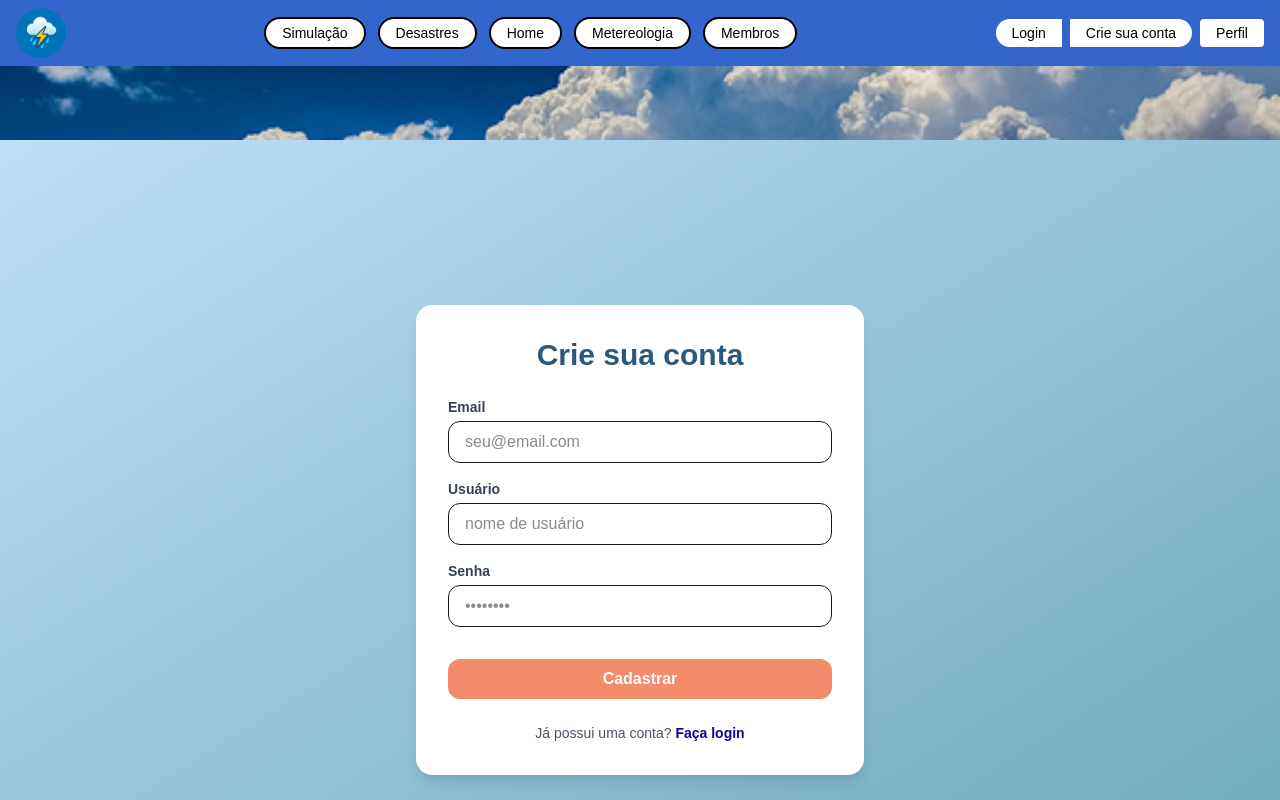
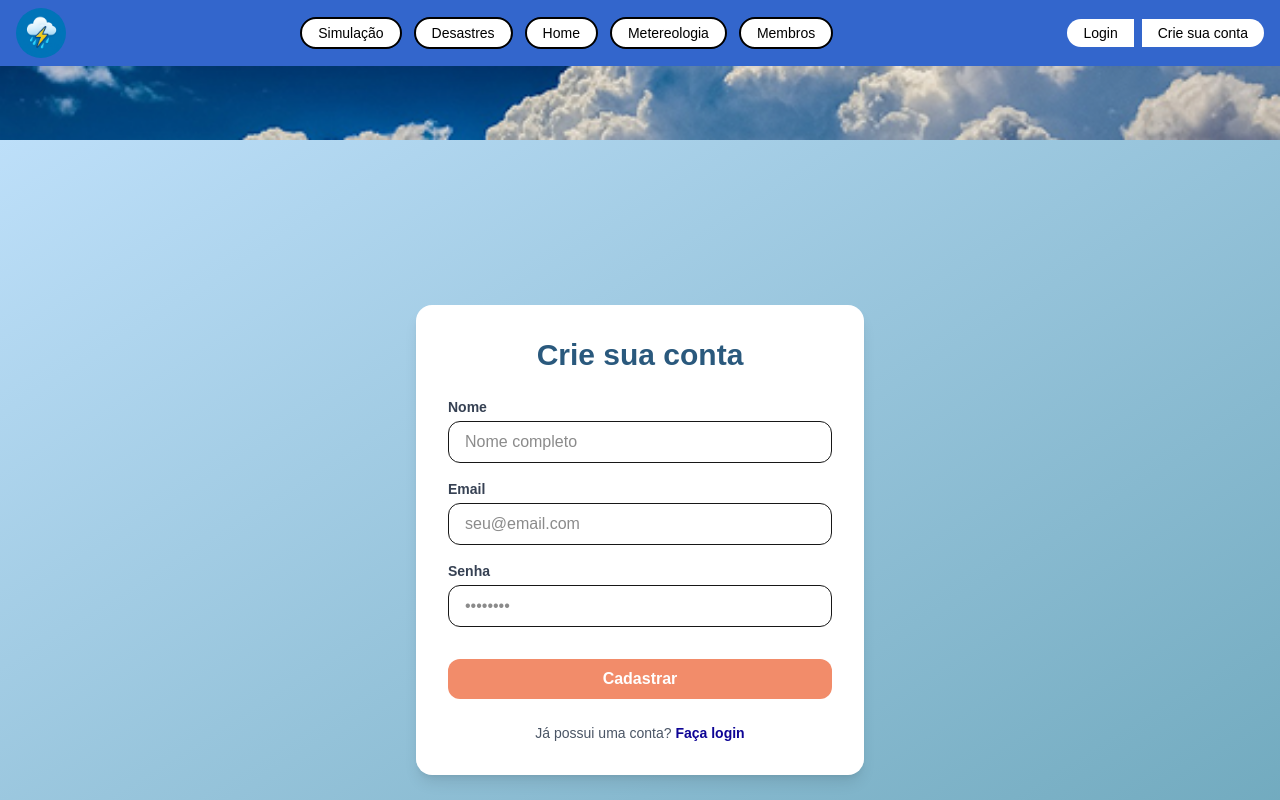
Before and after one commit to juliabusso/GlobalSolutionClimaAI, a Next.js app in the folder climaai/: page /cadastro in a window 1280 px wide. Shown: the top 800 px of the page. Built offline with nearby package versions, Linux system fonts and the light colour scheme.

Commit message:
Página de cadastro arrumada

```diff
--- a/climaai/src/app/cadastro/page.tsx
+++ b/climaai/src/app/cadastro/page.tsx
@@ -1,12 +1,89 @@
 import Link from "next/link";
-import FormCadastro from "../../components/FormCadastro/FormCadastro";
+import { useState } from "react";
+import { useRouter } from "next/navigation";
 
 export default function CadastroPage() {
+  const [nome, setNome] = useState("");
+  const [email, setEmail] = useState("");
+  const [senha, setSenha] = useState("");
+  const [mensagem, setMensagem] = useState("");
+  const router = useRouter();
+
+  const handleCadastro = async (e: React.FormEvent<HTMLFormElement>) => {
+    e.preventDefault();
+
+    try {
+      const response = await fetch("https://gs-java-k07h.onrender.com/usuarios/cadastro", {
+        method: "POST",
+        headers: {
+          "Content-Type": "application/json",
+        },
+        body: JSON.stringify({ nome, email, senha }),
+      });
+
+      const data = await response.json();
+
+      if (response.ok) {
+        localStorage.setItem("token", data.token);
+        localStorage.setItem("nome", data.nome);
+        localStorage.setItem("email", data.email);
+        setMensagem("Cadastro realizado com sucesso!");
+        router.push("/perfil");
+      } else {
+        setMensagem(data.message || "Erro no cadastro.");
+      }
+    } catch (error) {
+      console.error("Erro ao cadastrar:", error);
+      setMensagem("Erro ao conectar com o servidor.");
+    }
+  };
+
   return (
     <div className="min-h-screen flex items-center justify-center bg-gradient-to-br from-[#bddff9] to-[#6BA6BA] p-4">
       <div className="w-full max-w-md bg-white rounded-2xl shadow-lg p-8">
         <h2 className="text-3xl font-bold text-[#2A597D] mb-6 text-center">Crie sua conta</h2>
-        <FormCadastro />
+        <form onSubmit={handleCadastro} className="space-y-4">
+          <div>
+            <label className="block text-sm font-semibold text-gray-700">Nome</label>
+            <input
+              type="text"
+              value={nome}
+              onChange={(e) => setNome(e.target.value)}
+              className="w-full px-4 py-2 mt-1 border rounded-xl focus:outline-none focus:ring-2 focus:ring-[#6BA6BA]"
+              placeholder="Nome completo"
+              required
+            />
+          </div>
+          <div>
+            <label className="block text-sm font-semibold text-gray-700">Email</label>
+            <input
+              type="email"
+              value={email}
+              onChange={(e) => setEmail(e.target.value)}
+              className="w-full px-4 py-2 mt-1 border rounded-xl focus:outline-none focus:ring-2 focus:ring-[#6BA6BA]"
+              placeholder="seu@email.com"
+              required
+            />
+          </div>
+          <div>
+            <label className="block text-sm font-semibold text-gray-700">Senha</label>
+            <input
+              type="password"
+              value={senha}
+              onChange={(e) => setSenha(e.target.value)}
+              className="w-full px-4 py-2 mt-1 border rounded-xl focus:outline-none focus:ring-2 focus:ring-[#6BA6BA]"
+              placeholder="••••••••"
+              required
+            />
+          </div>
+          <button
+            type="submit"
+            className="w-full py-2 mt-4 font-bold text-white rounded-xl bg-[#F28C6A] hover:bg-[#e57755] transition-colors"
+          >
+            Cadastrar
+          </button>
+          {mensagem && <p className="text-center text-sm mt-2 text-red-600">{mensagem}</p>}
+        </form>
         <p className="mt-6 text-sm text-center text-gray-600">
           Já possui uma conta?{' '}
           <Link href="/login" className="text-[#0e0495] font-semibold hover:underline">
--- a/climaai/src/components/Header.tsx
+++ b/climaai/src/components/Header.tsx
@@ -2,8 +2,29 @@
 
 import Image from 'next/image';
 import Link from 'next/link';
+import { useEffect, useState } from 'react';
+import { useRouter } from 'next/navigation';
 
 export default function Header() {
+  const [usuario, setUsuario] = useState<{ nome: string } | null>(null);
+  const router = useRouter();
+
+  useEffect(() => {
+    // Recupera dados do usuário do localStorage
+    const nome = localStorage.getItem("nome");
+    const token = localStorage.getItem("token");
+
+    if (token && nome) {
+      setUsuario({ nome });
+    }
+  }, []);
+
+  const handleLogout = () => {
+    localStorage.clear();
+    setUsuario(null);
+    router.push("/login");
+  };
+
   const menuItems = [
     { label: "Simulação", href: "/simulacao" },
     { label: "Desastres", href: "/desastres" },
@@ -14,9 +35,8 @@ export default function Header() {
 
   return (
     <header className="w-full">
-      {/* Barra azul com logo, navegação e acesso */}
+      {/* Barra azul com logo e navegação */}
       <div className="bg-[#3366cc] flex flex-wrap items-center justify-between px-4 py-2">
-        {/* Logo */}
         <div className="flex items-center gap-4">
           <Image
             src="/img/logo.png"
@@ -27,7 +47,6 @@ export default function Header() {
           />
         </div>
 
-        {/* Navegação central */}
         <nav className="flex flex-wrap gap-3">
           {menuItems.map((item, i) => (
             <Link
@@ -40,8 +59,21 @@ export default function Header() {
           ))}
         </nav>
 
-        {/* Acesso/Login */}
-        <div className="flex gap-2 mt-3 md:mt-0">
+        <div className="flex items-center gap-2 mt-3 md:mt-0">
+          {usuario ? (
+            <>
+              <span className="text-white font-medium">
+                Olá, {usuario.nome}
+              </span>
+              <button
+                onClick={handleLogout}
+                className="bg-red-500 text-white rounded-full px-4 py-1 text-sm font-medium hover:bg-red-600 transition"
+              >
+                Sair
+              </button>
+            </>
+          ) : (
+            <>
               <Link
                 href="/login"
                 className="bg-white text-black rounded-l-full px-4 py-1 text-sm font-medium hover:bg-gray-100 transition"
@@ -54,21 +86,12 @@ export default function Header() {
               >
                 Crie sua conta
               </Link>
-
-          {/* Acesso/Login */}
-        <div className="flex gap-2 mt-3 md:mt-0">
-          <Link
-            href="/perfil"
-            className="bg-white text-black rounded px-4 py-1 text-sm font-medium hover:bg-gray-100 transition"
-          >
-            Perfil
-          </Link>
-
-        </div>
+            </>
+          )}
         </div>
       </div>
 
-      {/* Imagem de fundo com nuvens */}
+      {/* Banner com imagem */}
       <div className="w-full">
         <Image
           src="/img/banner.jpg"
```
Lines whose indentation alone changed are shown as unchanged.
